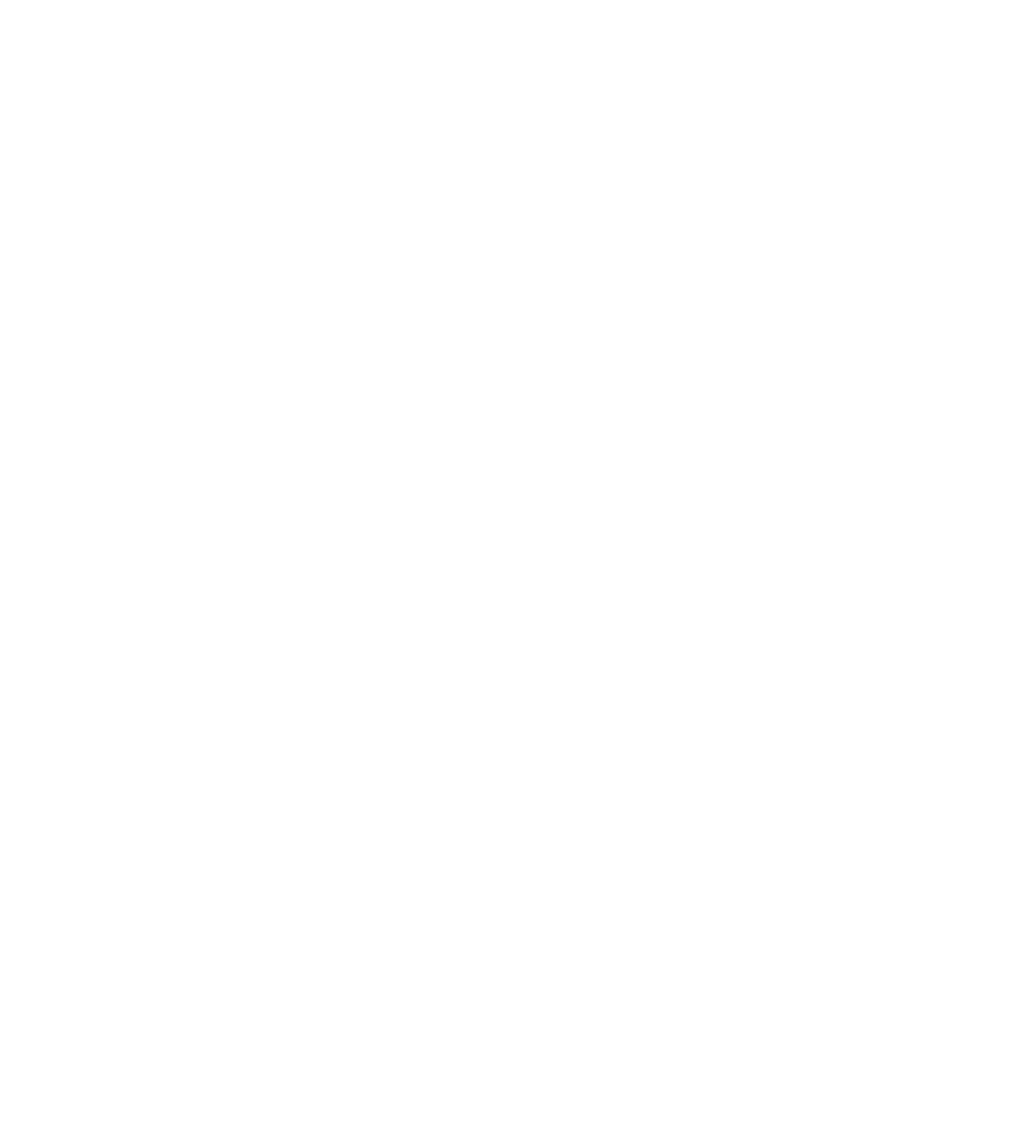
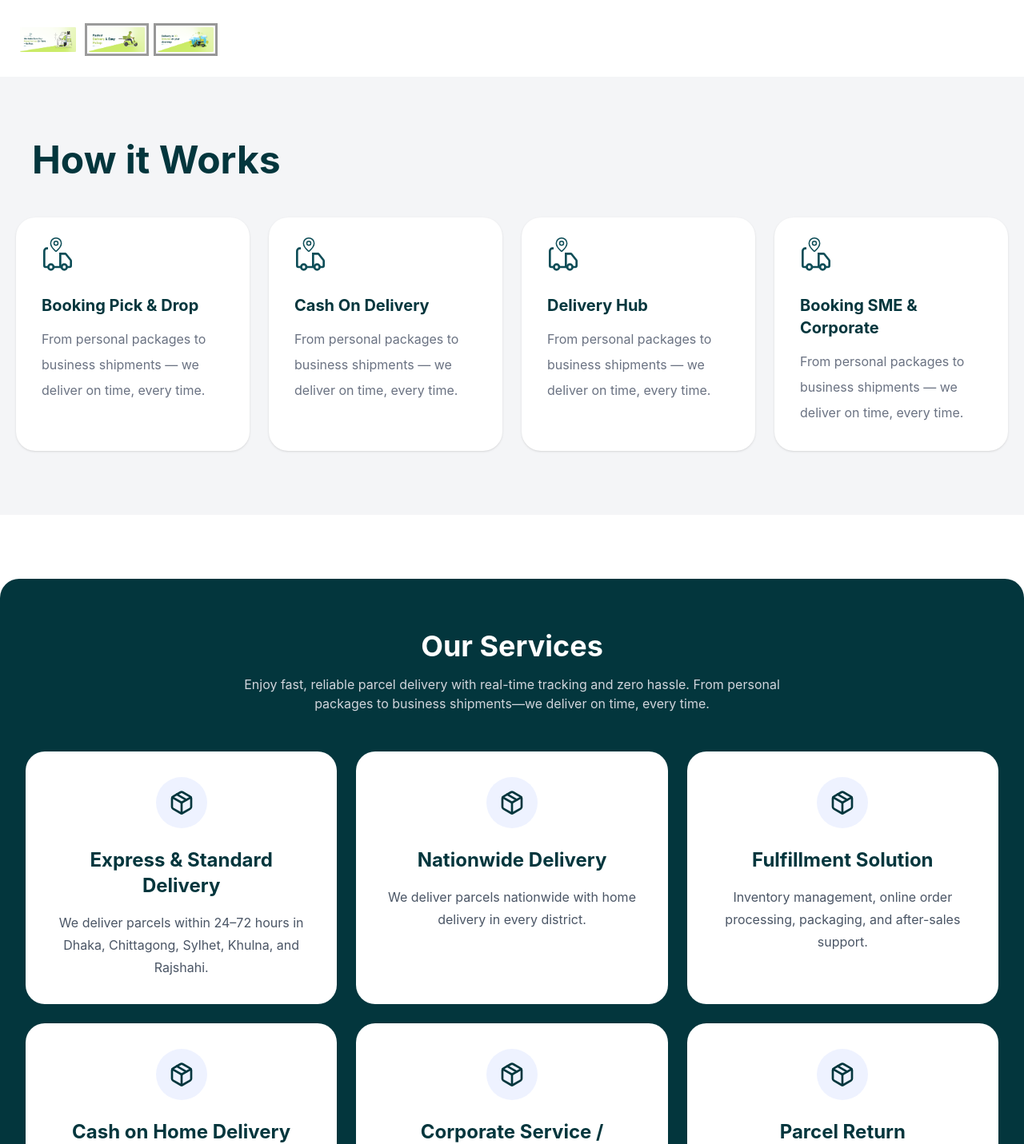
Before and after one commit to mizanurrahman017/Zap-Shift, a React (Vite) app: page / in a window 1280 px wide. Shown: the part 699-2130 px from the top of the page at 80% size. Before the commit the page ends 800 px from the top, so only its background shows below. Built offline with nearby package versions, Linux system fonts and the light colour scheme.

Commit message:
update code

```diff
--- a/package.json
+++ b/package.json
@@ -11,6 +11,7 @@
   },
   "dependencies": {
     "@tailwindcss/vite": "^4.3.1",
+    "lucide-react": "^1.24.0",
     "react": "^19.2.7",
     "react-dom": "^19.2.7",
     "react-icons": "^5.6.0",
--- a/src/Pages/Home/Banner/Banner.jsx
+++ b/src/Pages/Home/Banner/Banner.jsx
@@ -1,12 +1,25 @@
 import React from 'react';
-//  1 1
-//  1 1
+import { Carousel } from 'react-responsive-carousel';
+import "react-responsive-carousel/lib/styles/carousel.min.css"; // requires a loader
+import bannerimg1 from '../../../assets/banner/banner1.png';
+import bannerimg2 from '../../../assets/banner/banner2.png';
+import bannerimg3 from '../../../assets/banner/banner3.png';
 
 const Banner = () => {
     return (
-        <div>
-
-        </div>
+         <Carousel autoPlay={true}
+         infiniteLoop={true}
+         >
+                <div>
+                    <img src={bannerimg1}/>
+                </div>
+                <div>
+                    <img src={bannerimg2}/>
+                </div>
+                <div>
+                    <img src={bannerimg3} />
+                </div>
+            </Carousel>
     );
 };
 
--- a/src/Pages/Home/Home/Home.jsx
+++ b/src/Pages/Home/Home/Home.jsx
@@ -1,9 +1,14 @@
 import React from 'react';
+import Banner from '../Banner/Banner';
+import Works from '../Work/Works';
+import Service from '../Service/Service';
 
 const Home = () => {
     return (
         <div>
-            <h2>this is home</h2>
+          <Banner></Banner>
+          <Works></Works>
+          <Service></Service>
         </div>
     );
 };
--- /dev/null
+++ b/src/Pages/Home/Service/Service.jsx
@@ -0,0 +1,77 @@
+import React from "react";
+import { Package } from "lucide-react";
+
+const services = [
+  {
+    title: "Express & Standard Delivery",
+    description:
+      "We deliver parcels within 24–72 hours in Dhaka, Chittagong, Sylhet, Khulna, and Rajshahi.",
+  },
+  {
+    title: "Nationwide Delivery",
+    description:
+      "We deliver parcels nationwide with home delivery in every district.",
+  },
+  {
+    title: "Fulfillment Solution",
+    description:
+      "Inventory management, online order processing, packaging, and after-sales support.",
+  },
+  {
+    title: "Cash on Home Delivery",
+    description:
+      "100% cash on delivery anywhere in Bangladesh with guaranteed safety.",
+  },
+  {
+    title: "Corporate Service / Contract In Logistics",
+    description:
+      "Customized corporate services including warehouse and inventory management.",
+  },
+  {
+    title: "Parcel Return",
+    description:
+      "Reverse logistics service allowing customers to return or exchange products.",
+  },
+];
+
+const Service = () => {
+  return (
+    <section className="py-20">
+      <div className="max-w-7xl mx-auto bg-[#03363D] rounded-3xl px-8 py-16">
+        {/* Heading */}
+        <div className="text-center mb-12">
+          <h2 className="text-4xl font-bold text-white">Our Services</h2>
+          <p className="text-gray-300 mt-4 max-w-2xl mx-auto">
+            Enjoy fast, reliable parcel delivery with real-time tracking and
+            zero hassle. From personal packages to business shipments—we deliver
+            on time, every time.
+          </p>
+        </div>
+
+        {/* Cards */}
+        <div className="grid grid-cols-1 md:grid-cols-2 lg:grid-cols-3 gap-6">
+          {services.map((service, index) => (
+            <div
+              key={index}
+              className="bg-white hover:bg-lime-300 transition-all duration-300 rounded-3xl p-8 text-center cursor-pointer"
+            >
+              <div className="w-16 h-16 mx-auto mb-6 rounded-full bg-[#EEF2FF] flex items-center justify-center">
+                <Package className="w-8 h-8 text-[#03363D]" />
+              </div>
+
+              <h3 className="text-2xl font-bold text-[#03363D] mb-4">
+                {service.title}
+              </h3>
+
+              <p className="text-gray-600 leading-7">
+                {service.description}
+              </p>
+            </div>
+          ))}
+        </div>
+      </div>
+    </section>
+  );
+};
+
+export default Service;
--- /dev/null
+++ b/src/Pages/Home/Work/Works.jsx
@@ -0,0 +1,70 @@
+import React from "react";
+import { Truck, MapPin } from "lucide-react";
+
+const worksData = [
+    {
+        title: "Booking Pick & Drop",
+        description:
+            "From personal packages to business shipments — we deliver on time, every time.",
+    },
+    {
+        title: "Cash On Delivery",
+        description:
+            "From personal packages to business shipments — we deliver on time, every time.",
+    },
+    {
+        title: "Delivery Hub",
+        description:
+            "From personal packages to business shipments — we deliver on time, every time.",
+    },
+    {
+        title: "Booking SME & Corporate",
+        description:
+            "From personal packages to business shipments — we deliver on time, every time.",
+    },
+];
+
+const Works = () => {
+    return (
+        <section className="bg-[#f4f5f7] py-20">
+            <div className="max-w-7xl mx-auto px-5">
+                <div className="max-w-7xl mx-auto px-5 mb-12">
+                    <h2 className="text-4xl md:text-5xl font-bold text-[#03363D]">
+                        How it Works
+                    </h2>
+                </div>
+
+                {/* Cards */}
+                <div className="grid grid-cols-1 sm:grid-cols-2 lg:grid-cols-4 gap-6">
+                    {worksData.map((item, index) => (
+                        <div
+                            key={index}
+                            className="bg-white rounded-3xl p-8 shadow-sm hover:shadow-xl transition-all duration-300"
+                        >
+                            {/* Icon */}
+                            <div className="relative w-fit mb-6">
+                                <Truck className="w-10 h-10 text-[#0D4D57]" strokeWidth={1.6} />
+                                <MapPin
+                                    className="w-5 h-5 text-[#0D4D57] absolute -top-2 left-2 bg-white"
+                                    strokeWidth={1.8}
+                                />
+                            </div>
+
+                            {/* Title */}
+                            <h3 className="text-xl font-bold text-[#03363D] mb-3">
+                                {item.title}
+                            </h3>
+
+                            {/* Description */}
+                            <p className="text-gray-500 leading-8 text-base">
+                                {item.description}
+                            </p>
+                        </div>
+                    ))}
+                </div>
+            </div>
+        </section>
+    );
+};
+
+export default Works;
```
Also changed, not shown: 1 other file (tests, documents, lock files or other folders).
